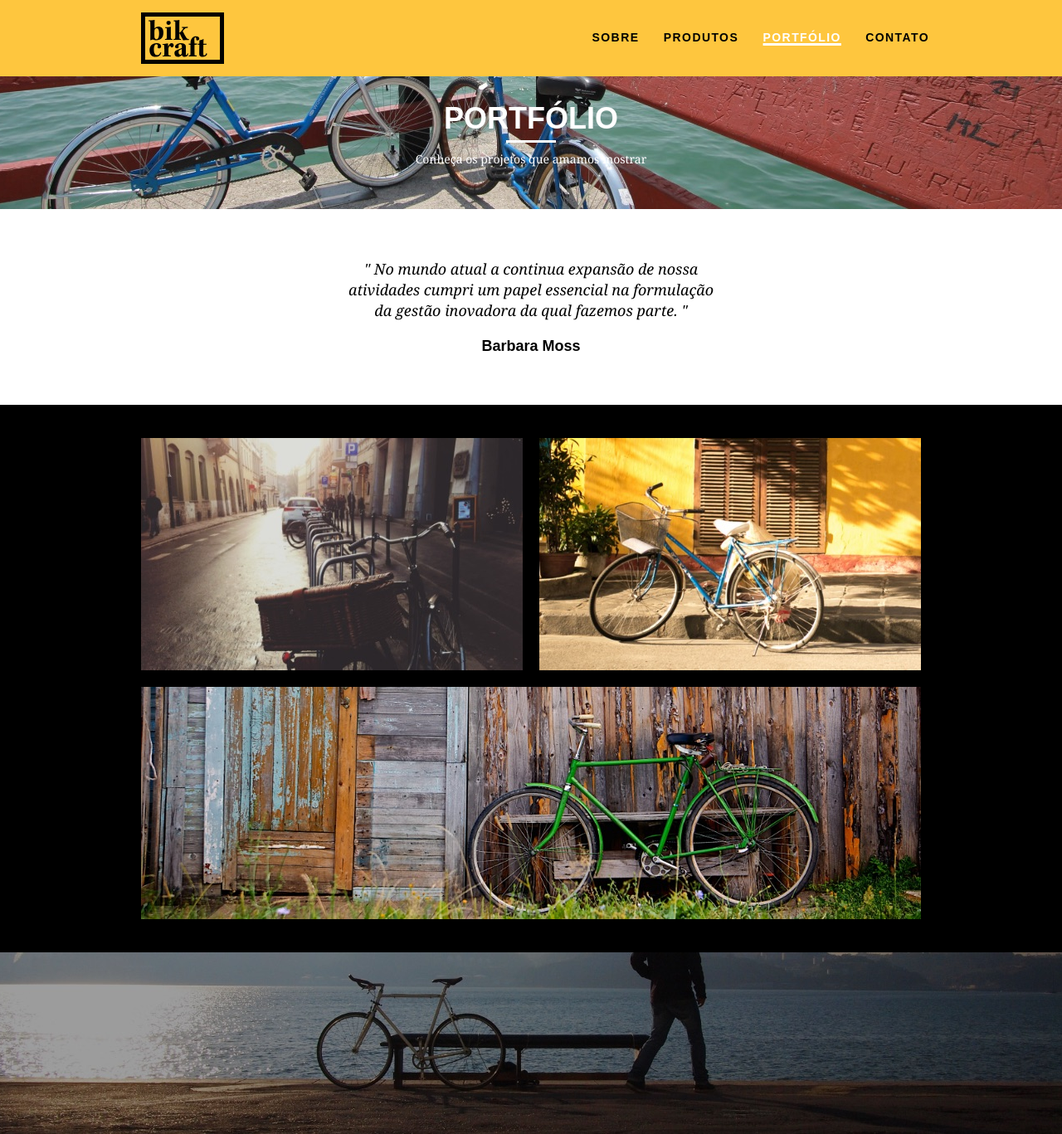
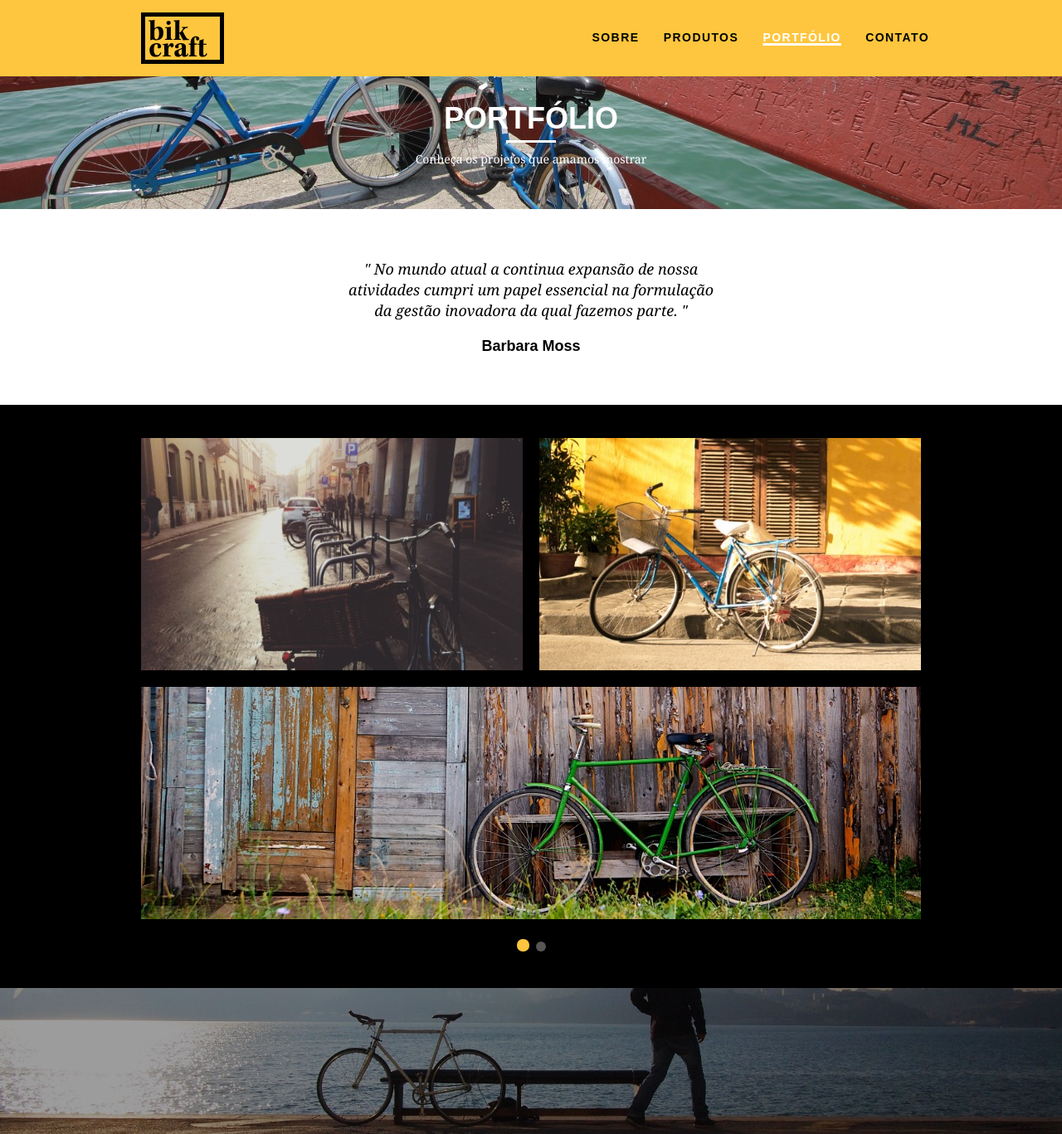
Before and after one commit to Lucasantos-S/bikcraft, a PHP site: page /portfolio.html in a window 1280 px wide. Shown: the top 1367 px of the page at 83% size. Run offline with PHP 8.4, Linux system fonts and the light colour scheme.

Commit message:
incluido o JS no projeto-slide/anime

```diff
--- a/css/produto.css
+++ b/css/produto.css
@@ -104,6 +104,7 @@ background:#fec63e;
 }
 .form{
     padding-right: 60px;
+    margin-bottom: 20px;
 }
 
 .form label{
--- a/css/responsivo.css
+++ b/css/responsivo.css
@@ -198,6 +198,9 @@
 .form{
     padding-right: 0px;
 }
+.orcamento .mapa img{
+    padding: 0px 0 60px 0;
+}
 .orcamento_dados ul {
     padding-right: 0px;
 }
--- a/css/style.css
+++ b/css/style.css
@@ -404,3 +404,65 @@ margin-top: 20px;
     padding: 20px 0 ;
     text-align: center;
 }
+
+
+/*JAVASCRIPT*/
+.js [data-slide]{
+    position:relative
+}
+.js [data-slide]>*{
+    position:absolute;
+    top:0;
+    opacity:0;
+    pointer-events:none
+}
+.js [data-slide]>.active{
+    position:relative;
+    opacity:1;
+    transition:opacity .5s;z-index:1;
+    pointer-events:auto
+}
+
+.js [data-slide-nav]{
+display: block;
+text-align: center;
+margin-top: 20px;
+
+}
+
+.js [data-slide-nav] > button {
+    display: inline-block;
+    width: 12px;
+    height: 12px;
+    margin: 4px;
+    border: none;
+    padding: 0;
+    border-radius: 6px ;
+    text-indent: -99px;
+    overflow: hidden;
+    background: #585555;
+
+
+}
+
+
+.js [data-slide-nav] > button.active{
+    background: #fec63e;
+    width: 15px;
+    height: 15px;
+    border-radius: 7px ;
+    transition: 0.5s;
+    padding-top: 1px;
+}
+.js [data-anime]{
+    opacity: 0;
+
+}
+.js .fadeInDown {
+    transform: translate3d(0, -20px , 0);
+}
+.js .anime{
+    opacity: 1;
+    transform: none;
+    transition: opacity 800ms, transform 800ms;
+}
--- a/js/script.js
+++ b/js/script.js
@@ -0,0 +1,23 @@
+if(window.SimpleSlide){
+
+
+
+new SimpleSlide({
+    slide: "quote",
+
+    auto: true,
+    time: 5000
+
+})
+new SimpleSlide({
+    slide: "portfolio",
+    auto: false,
+    time: 5000,
+    nav: true
+
+})
+
+}
+if (window.SimpleAnime){
+    new SimpleAnime();
+}
--- /dev/null
+++ b/js/simple-anime.js
@@ -0,0 +1 @@
+window.SimpleAnime=class{constructor(){this.items=document.querySelectorAll("[data-anime]"),this.init()}animateItems(){this.items.forEach(t=>{const e=Number(t.getAttribute("data-anime"));isNaN(e)||setTimeout(()=>{t.classList.add("anime")},e)})}handleVisibility(){void 0!==document.visibilityState?"visible"===document.visibilityState&&this.animateItems():this.animateItems()}init(){this.handleVisibility=this.handleVisibility.bind(this),this.handleVisibility(),document.addEventListener("visibilitychange",this.handleVisibility)}}
--- /dev/null
+++ b/js/simple-slide.css
@@ -0,0 +1 @@
+[data-slide]{position:relative}[data-slide]>*{position:absolute;top:0;opacity:0;pointer-events:none}[data-slide]>.active{position:relative;opacity:1;transition:opacity .5s;z-index:1;pointer-events:auto}
--- a/portfolio.html
+++ b/portfolio.html
@@ -10,6 +10,7 @@
     <link rel="stylesheet" href="css/style.css">
     <link rel="stylesheet" href="css/portfolio.css">
     <link rel="stylesheet" href="css/responsivo.css">
+    <script>document.documentElement.classList.add("js");</script>
 
     <title>Bikcraft-portfólio</title>
 </head>
@@ -33,13 +34,13 @@
 
     <section class="introducao-interna interna_produto">
         <div class="container">
-            <h1>Portfólio</h1>
-            <p>Conheça os projetos que amamos mostrar</p>
+            <h1 data-anime="400" class="fadeInDown">Portfólio</h1>
+            <p data-anime="800" class="fadeInDown">Conheça os projetos que amamos mostrar</p>
         </div>
     </section>
 
-        <section class="container" >
-            <blockquote class="quote_cliente">
+        <section class="container">
+            <blockquote data-anime="1200" class="quote_cliente fadeInDown">
                 <p>
                     " No mundo atual a continua expansão de nossa atividades cumpri um papel essencial na formulação da gestão inovadora da qual fazemos parte. "
                 </p>
@@ -48,10 +49,15 @@
         </section>
 
         <section class="portfolio">
-            <div class="container">
+            <div class="container" data-slide="portfolio">
                 <ul class="portfolio_lista">
                     <li class="grid-8"><img src="img/portfolio/retro.jpg" alt="Bicicleta retrô"></li>
                     <li class="grid-8"><img src="img/portfolio/passeio.jpg" alt="Bicicleta passeio"></li>
+                    <li class="grid-16"><img src="img/portfolio/esporte.jpg" alt="Bicicleta esporte"></li>
+                </ul>
+                <ul class="portfolio_lista">
+                    <li class="grid-8"><img src="img/portfolio/passeio.jpg" alt="Bicicleta passeio"></li>
+                    <li class="grid-8"><img src="img/portfolio/retro.jpg" alt="Bicicleta retrô"></li>
                     <li class="grid-16"><img src="img/portfolio/esporte.jpg" alt="Bicicleta esporte"></li>
                 </ul>
 
@@ -101,8 +107,11 @@
 
         </div>
     </footer >
+    <script src="js/simple-anime.js"></script>
+    <script src="js/simple-slide.js"></script>
+    <script src="js/script.js"></script>
 </body>
 
-<script src="css/style.css"></script>
+
 
 </html>
```
Also changed, not shown: contato.html (+6 -4 lines), index.html (+10 -5 lines), js/simple-anime.css (added, +11 -0 lines), js/simple-slide.js (added, +1 -0 lines), produtos.html (+6 -4 lines), sobre.html (+6 -5 lines).
